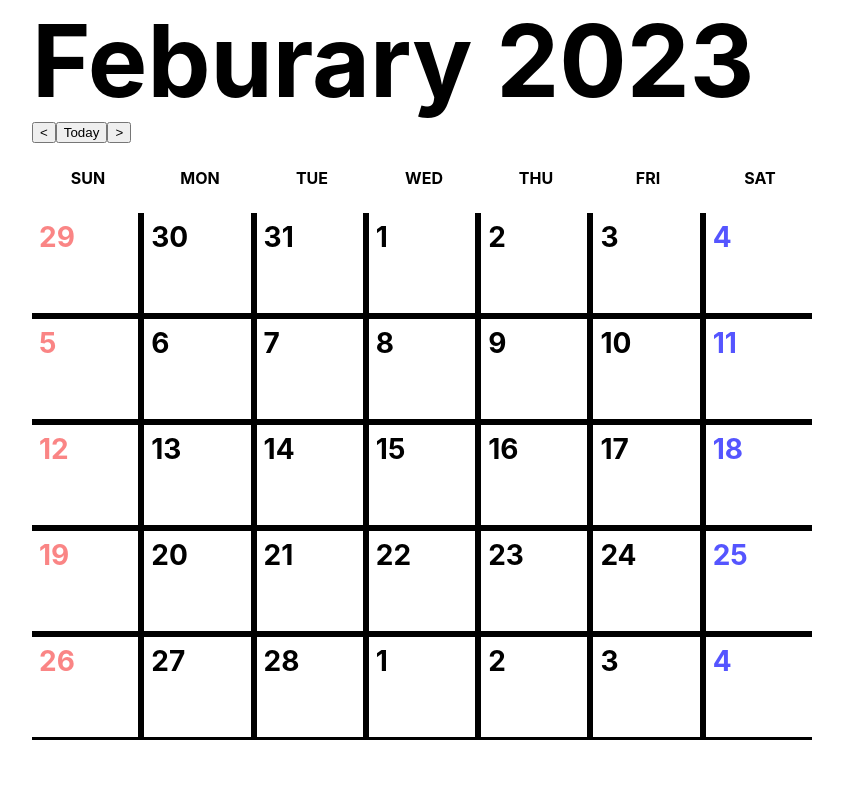
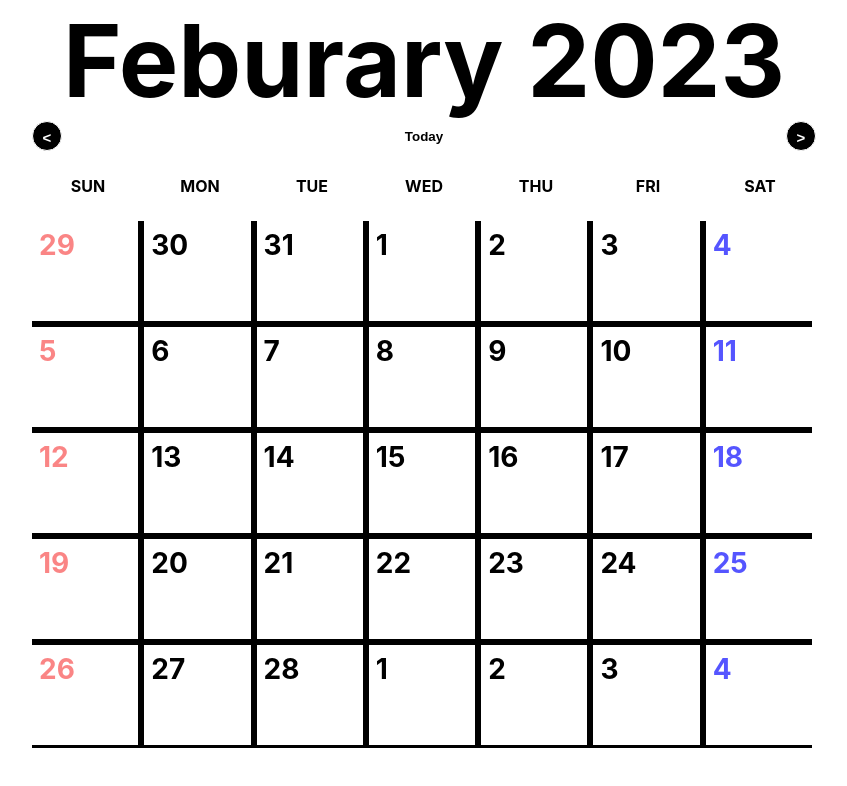
Before and after one commit to UlsanBigDev/ChunMa, a React (Create React App) app: page / in a window 1280 px wide. Shown: the top 786 px of the page, without its empty margins (216-1063 px from the left). Built offline with nearby package versions, Linux system fonts and the light colour scheme.

Commit message:
진짜 진짜 최종

```diff
--- a/src/css/main.css
+++ b/src/css/main.css
@@ -18,7 +18,10 @@ p {
     flex-direction: column;
     align-items: center;
 }
-.month { }
+.month {
+    display: flex;
+    justify-content: center;
+}
 .month > p {
     font-weight: bold;
     font-size: 100px;
@@ -121,3 +124,36 @@ ul{
     background-color :rgb(61, 61, 61);
     color : aliceblue;
 }
+
+.MonthMove{
+    display: flex;
+    justify-content:space-between;
+    /* border: 1px solid #000000; */
+    height: 30px;
+    /* width: 110px; */
+
+}
+
+.btn{
+    background-color: #000000;
+    width: 30px;
+    height: 30px;
+    border: 1px solid #ffffff;
+    border-radius: 50%;
+    font-size: 15px;
+    line-height: 30px;
+    cursor: pointer;
+    font-weight: bolder;
+    color: #ffffff;
+    /* font-size:x-large; */
+}
+
+.btn-today{
+    background-color: transparent;
+    width: 80px;
+    border: none;
+    cursor: pointer;
+    font-weight: bolder;
+    /* font-size:x-large; */
+    /* border-radius: 50%; */
+}
--- a/src/page/Calendar.tsx
+++ b/src/page/Calendar.tsx
@@ -175,9 +175,9 @@ function Calendar(props : {setModal:Function}) {
           <p>{monthTemp[viewMonth]} {viewYear}</p>
       </div>
       <div className='MonthMove'>
-          <button onClick={() => {beformonth()}}> &lt; </button>
-          <button onClick={() => {gotoday()}}> Today </button>
-          <button onClick={() => {frontmonth()}}> &gt; </button>
+          <button className ='btn' onClick={() => {beformonth()}}> &lt; </button>
+          <button className ='btn-today' onClick={() => {gotoday()}}> Today </button>
+          <button className ='btn' onClick={() => {frontmonth()}}> &gt; </button>
       </div>
       <div className='week'>
         {weekArr.map((arr, index)=>{
```
